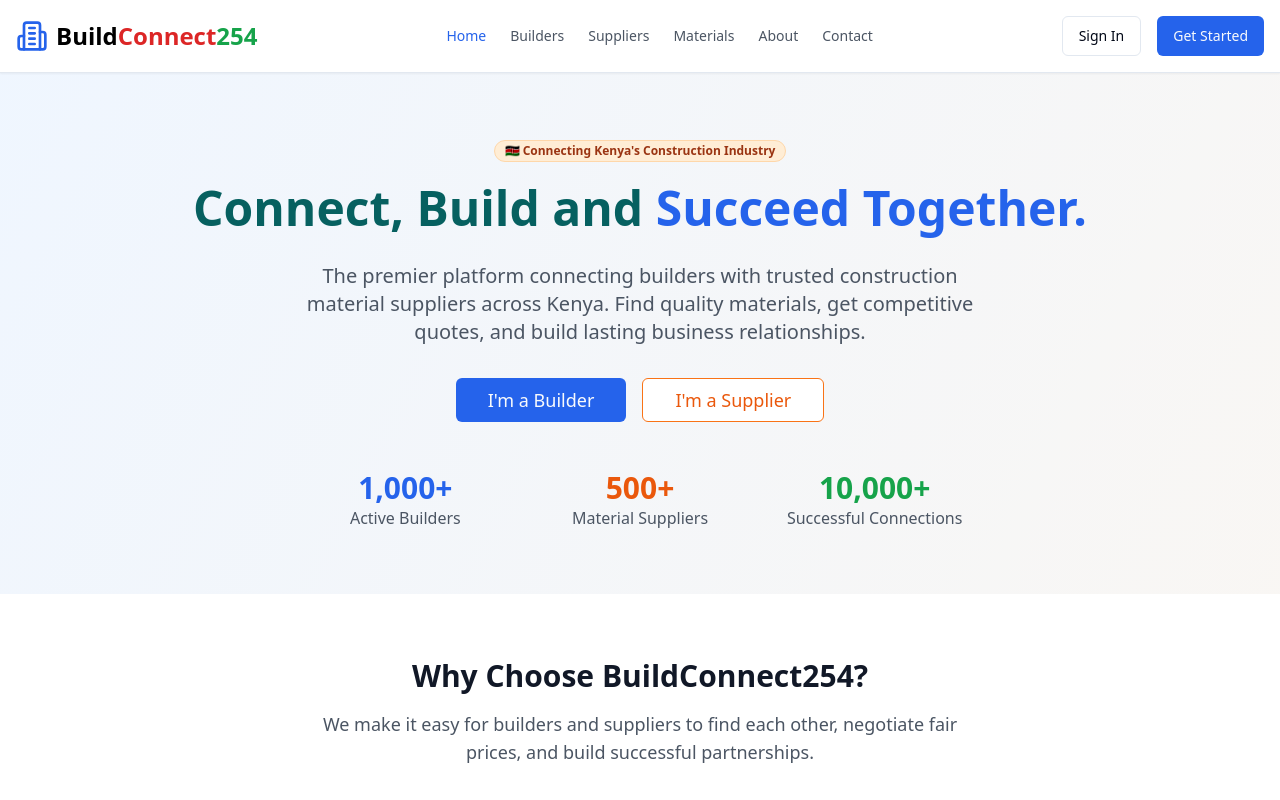
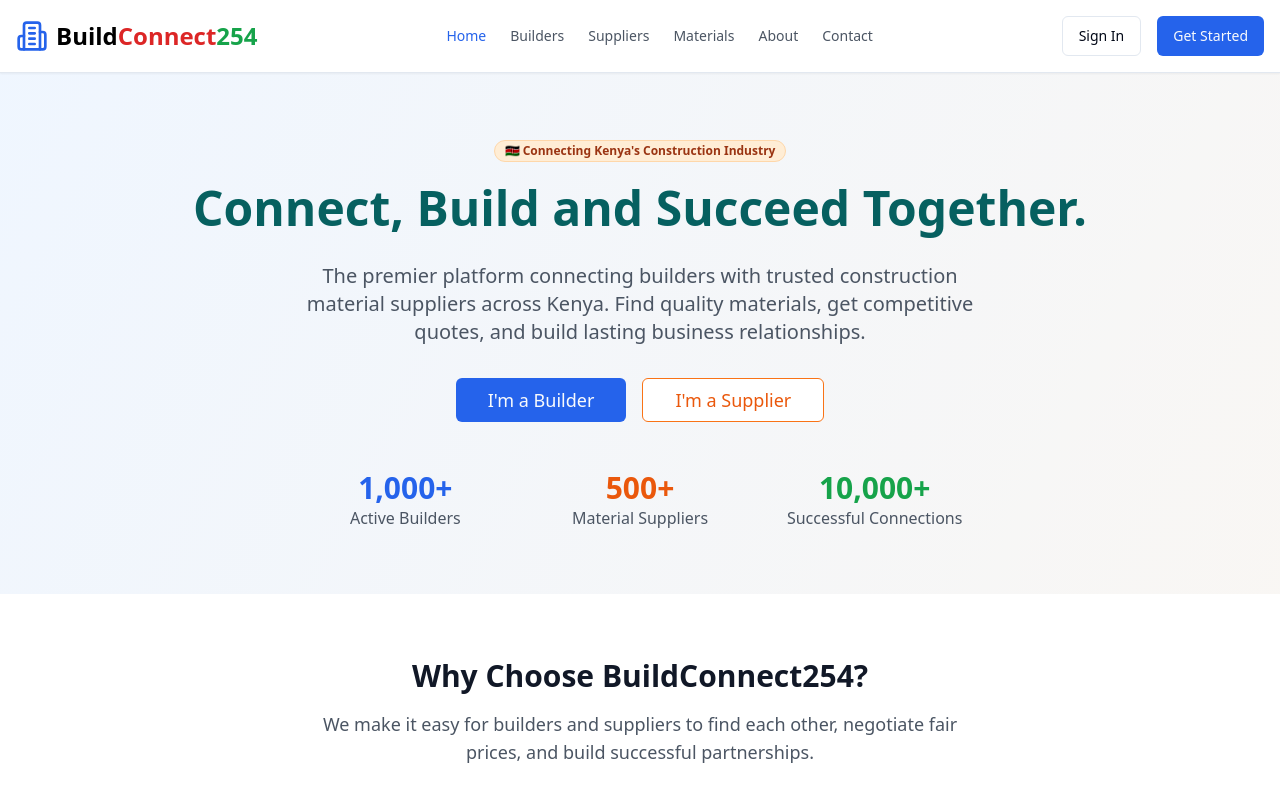
Before and after one commit to hillarytaley-ops/ujenzipro-1860ba63, a React (Vite) app: page / in a window 1280 px wide. Shown: the top 800 px of the page. Built offline with nearby package versions, Linux system fonts and the light colour scheme.

Commit message:
Change headline to dark teal
Make the entire "Connect, Build and Succeed Together" headline dark teal.

```diff
--- a/src/pages/Index.tsx
+++ b/src/pages/Index.tsx
@@ -57,7 +57,7 @@ const Index = () => {
           </Badge>
           <h1 className="text-5xl font-bold mb-6 leading-tight" style={{ color: 'rgb(6, 96, 96)' }}>
             Connect, Build and
-            <span className="text-blue-600"> Succeed Together.</span>
+            <span style={{ color: 'rgb(6, 96, 96)' }}> Succeed Together.</span>
           </h1>
           <p className="text-xl text-gray-600 mb-8 max-w-2xl mx-auto">
             The premier platform connecting builders with trusted construction material suppliers across Kenya.
```
